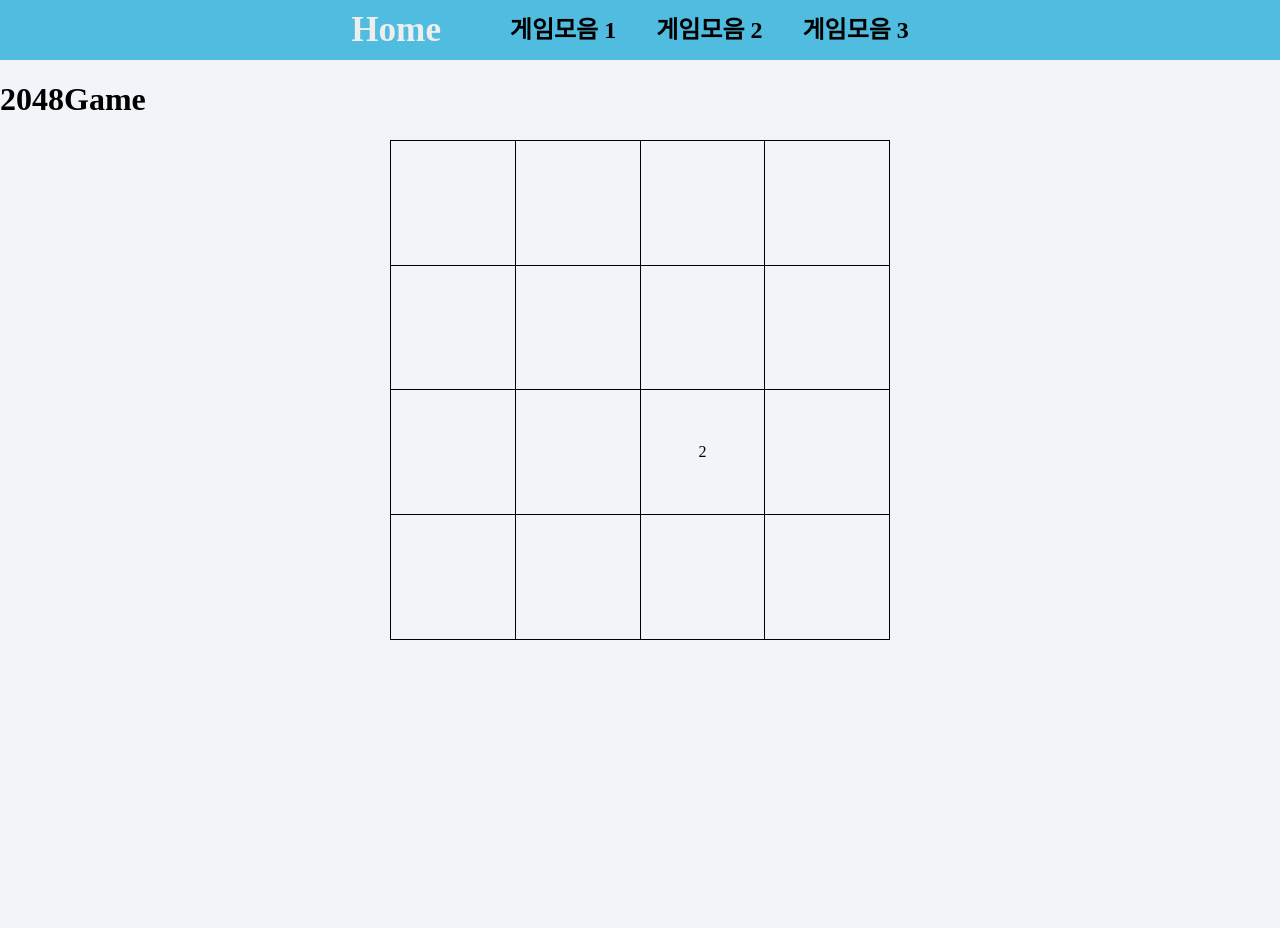
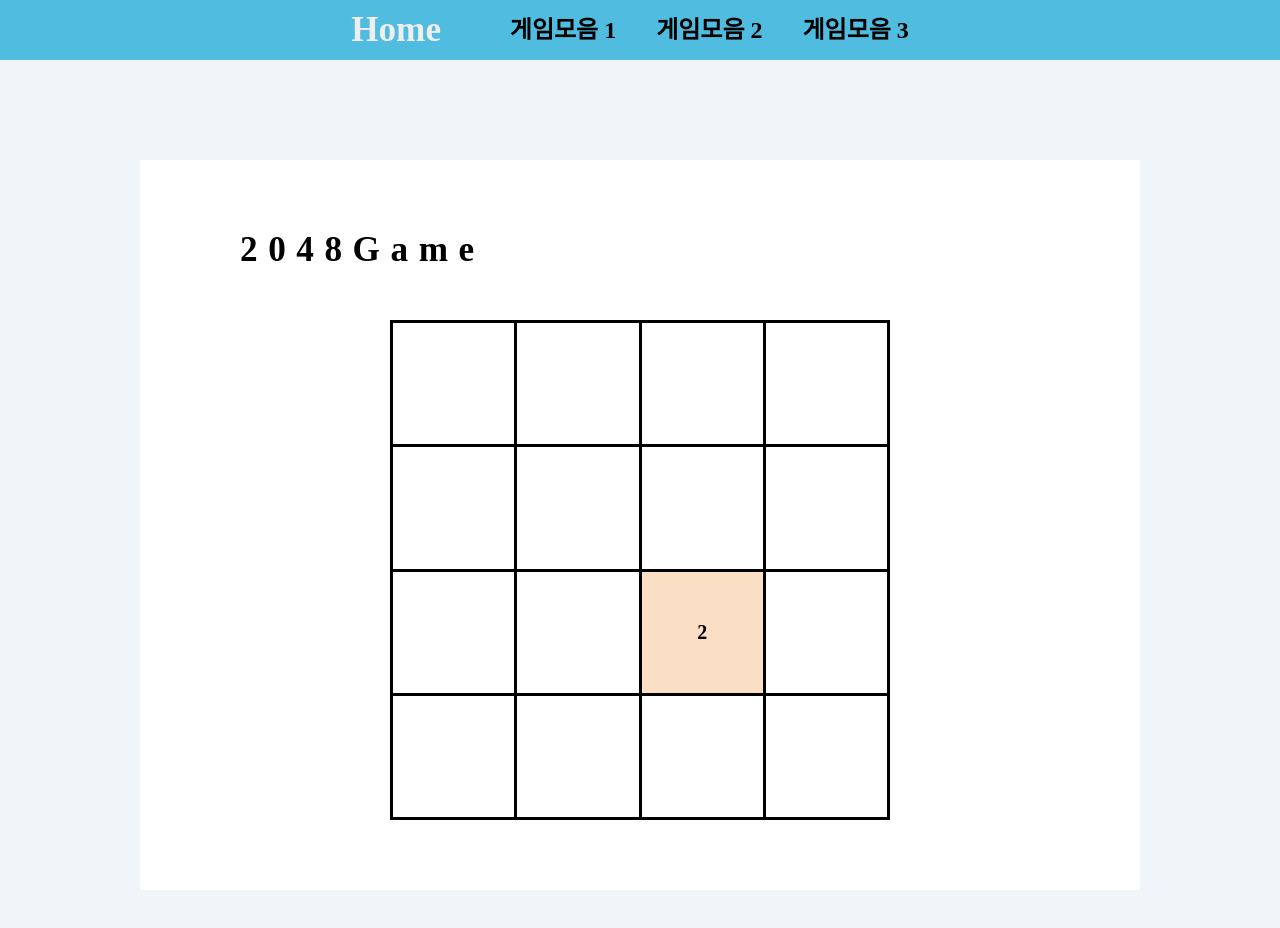
Before and after one commit to WonYoungYun/gameBox, a Vue app in the folder gamebox/: page /game2048 in a window 1280 px wide. Shown: the top 928 px of the page. Before the commit the page ends 800 px from the top, so only its background shows below. Built offline with nearby package versions, Linux system fonts and the light colour scheme.

Commit message:
2048 버그 수정

```diff
--- a/gamebox/src/components/Game2048.vue
+++ b/gamebox/src/components/Game2048.vue
@@ -1,10 +1,10 @@
 <template>
-  <div>
-    <h1>2048Game</h1>
-    <div>
+  <div class="main-content">
+    <h2 class="game-title">2048Game</h2>
+    <div class="board">
       <table id="table" @mousedown="mouseDown" @mousemove="mouseMove" @mouseup="mouseUp">
         <tr v-for="(line,index) in table" :key="index">
-          <td v-for="item in line" :key="item.id">{{item.content}}</td>
+          <td v-for="item in line" :key="item.id" :class="{block: item.content}">{{item.content}}</td>
         </tr>
       </table>
     </div>
@@ -34,15 +34,15 @@ export default {
     };
   },
   created() {
-        document.title = "2048Game";
-    window.addEventListener("keyup", e=>{
+    document.title = "2048Game";
+    window.addEventListener("keyup", e => {
       this.keyCode = e.keyCode;
-    })
-    window.addEventListener("keyup", this.checkPressKey)
+    });
+    window.addEventListener("keyup", this.checkPressKey);
     this.setTable();
   },
   beforeDestroy() {
-    window.removeEventListener("keyup", this.checkPressKey)
+    window.removeEventListener("keyup", this.checkPressKey);
   },
   methods: {
     setTable() {
@@ -100,20 +100,21 @@ export default {
       this.mousePos.direction = "";
       this.gameCheck();
     },
-    checkPressKey(){
+    checkPressKey() {
       if (!this.isStartGame) return;
-            //37 :left 39:right 38:up 40:down
-      if(this.keyCode === 37){
-        this.mousePos.direction = 'left'
-      } else if(this.keyCode === 39) this.mousePos.direction = 'right'
-      else if(this.keyCode === 38) this.mousePos.direction = 'up'
-      else if(this.keyCode === 40) this.mousePos.direction = 'down'
+      //37 :left 39:right 38:up 40:down
+      if (this.keyCode === 37) {
+        this.mousePos.direction = "left";
+      } else if (this.keyCode === 39) this.mousePos.direction = "right";
+      else if (this.keyCode === 38) this.mousePos.direction = "up";
+      else if (this.keyCode === 40) this.mousePos.direction = "down";
+      if (!this.mousePos.direction) return;
       this.pressKey();
       this.randomCreate();
       this.mousePos.direction = "";
       this.gameCheck();
     },
-    pressKey(){
+    pressKey() {
       switch (this.mousePos.direction) {
         case "right": {
           this.table.forEach((el, index) => {
@@ -236,7 +237,8 @@ export default {
           this.sideTable = [[], [], [], []];
           break;
         }
-      }},
+      }
+    },
     gameCheck() {
       if (!this.isStartGame) {
         this.isStartGame = false;
@@ -273,6 +275,9 @@ export default {
 </script>
 
 <style scoped>
+.board {
+  margin-top: 50px;
+}
 #table {
   margin: 0 auto;
   width: 500px;
@@ -284,7 +289,12 @@ export default {
 td {
   width: 40px;
   height: 40px;
-  border: 1px solid black;
+  border: 3px solid black;
   text-align: center;
+  font-size: 20px;
+  font-weight: 700;
+}
+td.block {
+  background-color: #fadfc4;
 }
 </style>
```
